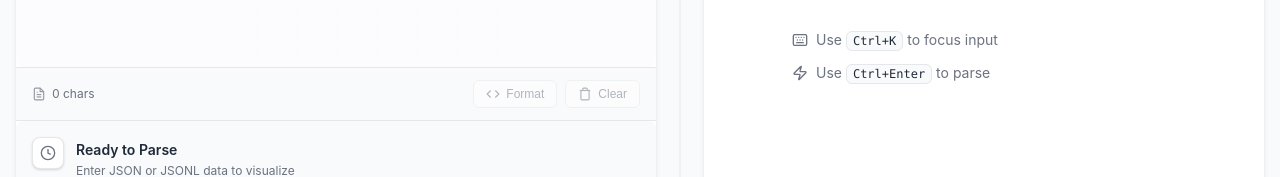
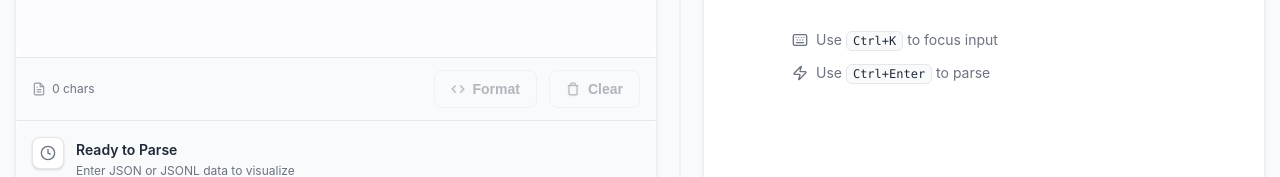
Before and after one commit to lived1024/jsonl-parser, a Vue app: page / in a window 1280 px wide. Shown: the part 536-713 px from the top of the page. Built offline with nearby package versions, Linux system fonts and the light colour scheme.

Commit message:
UI 및 기능 개선

```diff
--- a/src/components/OutputPanel.css
+++ b/src/components/OutputPanel.css
@@ -79,7 +79,7 @@
 .tree-controls {
   display: flex;
   align-items: center;
-  justify-content: space-between;
+  justify-content: left;
   gap: 1.5rem;
   padding: 1.25rem 1.25rem 1rem 1.25rem;
   background: rgba(248, 250, 252, 0.95);
@@ -149,11 +149,11 @@
   gap: 0.75rem;
   padding-left: 1rem;
   border-left: 1px solid var(--color-border);
-  max-width: 320px;
+  /* max-width: 320px; */
 }
 
 .level-controls--scrollable {
-  max-width: 280px;
+  /* max-width: 280px; */
 }
 
 .level-buttons-container {
@@ -723,7 +723,7 @@
     width: 100%;
     flex-direction: column;
     gap: 1rem;
-    padding: 1.25rem 1rem 1rem 1rem;
+    padding: 1rem 0.5rem;
   }
 
   .control-group {
@@ -739,11 +739,11 @@
     margin-top: 0;
     width: 100%;
     justify-content: center;
-    max-width: none;
+    /* max-width: none; */
   }
 
   .level-controls--scrollable {
-    max-width: none;
+    /* max-width: none; */
   }
 
   .level-buttons-container {
--- a/src/components/OutputPanel.vue
+++ b/src/components/OutputPanel.vue
@@ -81,9 +81,9 @@
           </button>
         </div>
 
-        <div class="control-group level-controls" :class="{ 'level-controls--scrollable': needsScroll }">
+        <div class="control-group level-controls" :class="{ 'level-controls--scrollable': needsScroll }"  style="overflow: auto;">
           <span class="control-label-small">By Level:</span>
-          <div class="level-buttons-container" :class="{ 'level-buttons--scrollable': needsScroll }">
+          <div class="level-buttons-container level-buttons--scrollable" :class="{ 'level-buttons--scrollable': needsScroll }">
             <button
               v-for="level in levelButtons"
               :key="level"
--- a/src/components/TextEditor.css
+++ b/src/components/TextEditor.css
@@ -135,39 +135,56 @@
 .editor-actions {
   display: flex;
   align-items: center;
-  gap: 0.5rem;
+  gap: 0.75rem;
 }
 
 .action-button {
   display: flex;
   align-items: center;
-  gap: 0.375rem;
-  padding: 0.375rem 0.75rem;
-  border: 1px solid var(--color-border);
-  border-radius: var(--radius-sm);
-  background: var(--color-background);
-  color: var(--color-text-muted);
-  font-size: var(--text-xs);
-  font-weight: var(--font-medium);
+  gap: 0.5rem;
+  padding: 0.625rem 1rem;
+  border: 1.5px solid var(--color-primary);
+  border-radius: var(--radius-md);
+  background: linear-gradient(135deg, var(--color-primary), rgba(99, 102, 241, 0.8));
+  color: white;
+  font-size: var(--text-sm);
+  font-weight: 600;
   cursor: pointer;
   transition: all var(--transition-fast);
+  box-shadow: 0 2px 4px rgba(99, 102, 241, 0.2);
+  text-shadow: 0 1px 2px rgba(0, 0, 0, 0.1);
 }
 
 .action-button:hover:not(:disabled) {
-  background: var(--color-surface-hover);
-  border-color: var(--color-primary);
-  color: var(--color-primary);
-  transform: translateY(-1px);
-  box-shadow: var(--shadow-sm);
+  background: linear-gradient(135deg, rgba(99, 102, 241, 0.9), var(--color-primary));
+  border-color: rgba(99, 102, 241, 0.8);
+  color: white;
+  transform: translateY(-2px);
+  box-shadow: 0 6px 12px rgba(99, 102, 241, 0.3);
+  scale: 1.02;
 }
 
 .action-button:disabled {
   opacity: 0.5;
   cursor: not-allowed;
+  background: var(--color-surface);
+  color: var(--color-text-muted);
+  border-color: var(--color-border);
+  box-shadow: none;
+  text-shadow: none;
+  transform: none;
+  scale: 1;
 }
 
 .action-button svg {
   flex-shrink: 0;
+  filter: drop-shadow(0 1px 1px rgba(0, 0, 0, 0.1));
+}
+
+.action-button:active:not(:disabled) {
+  transform: translateY(0);
+  scale: 0.98;
+  box-shadow: 0 2px 4px rgba(99, 102, 241, 0.2);
 }
 
 .char-count,
--- a/src/components/TextEditor.vue
+++ b/src/components/TextEditor.vue
@@ -70,7 +70,7 @@
             type="button"
             class="action-button"
             @click="formatJson"
-            :disabled="!inputText.trim()"
+            :disabled="!inputText.trim() || store.inputType !== 'json'"
             title="Format JSON (Ctrl+Shift+F)"
           >
             <svg width="14" height="14" viewBox="0 0 24 24" fill="none" stroke="currentColor" stroke-width="2">
```
